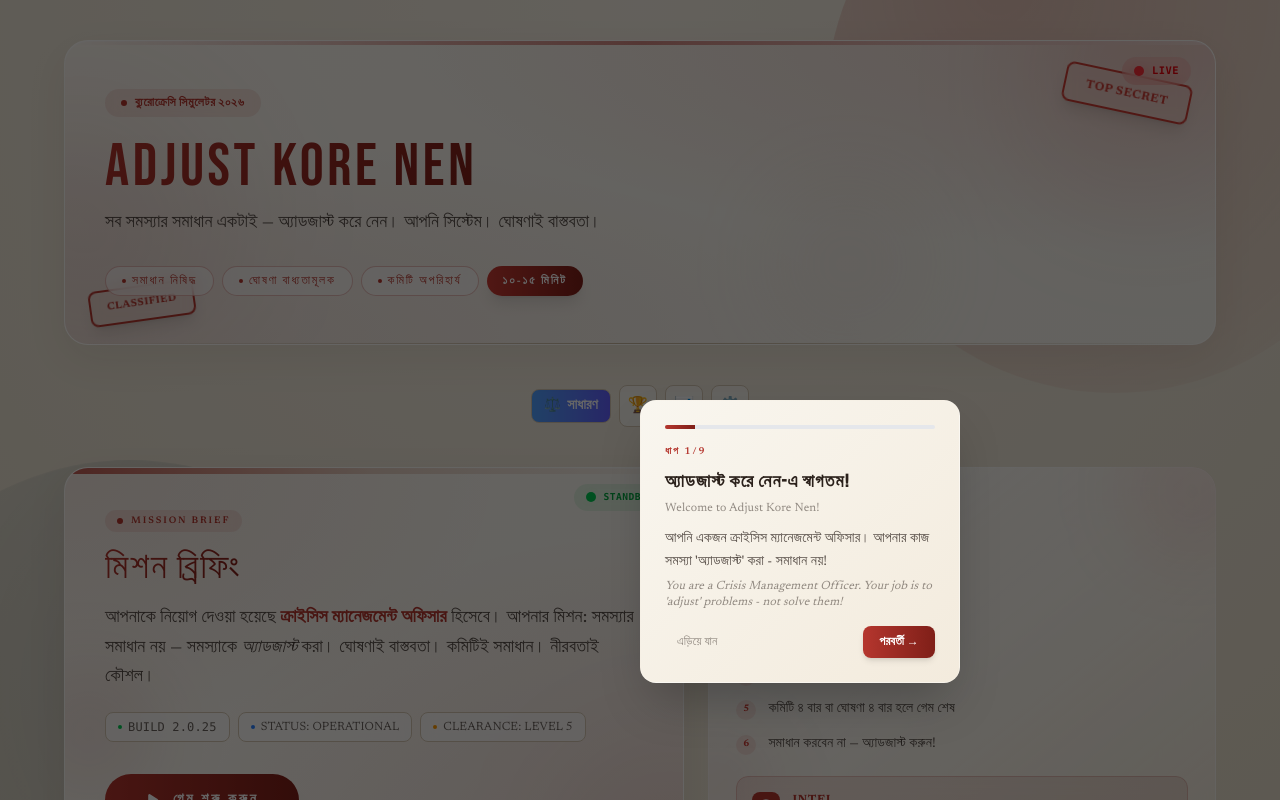
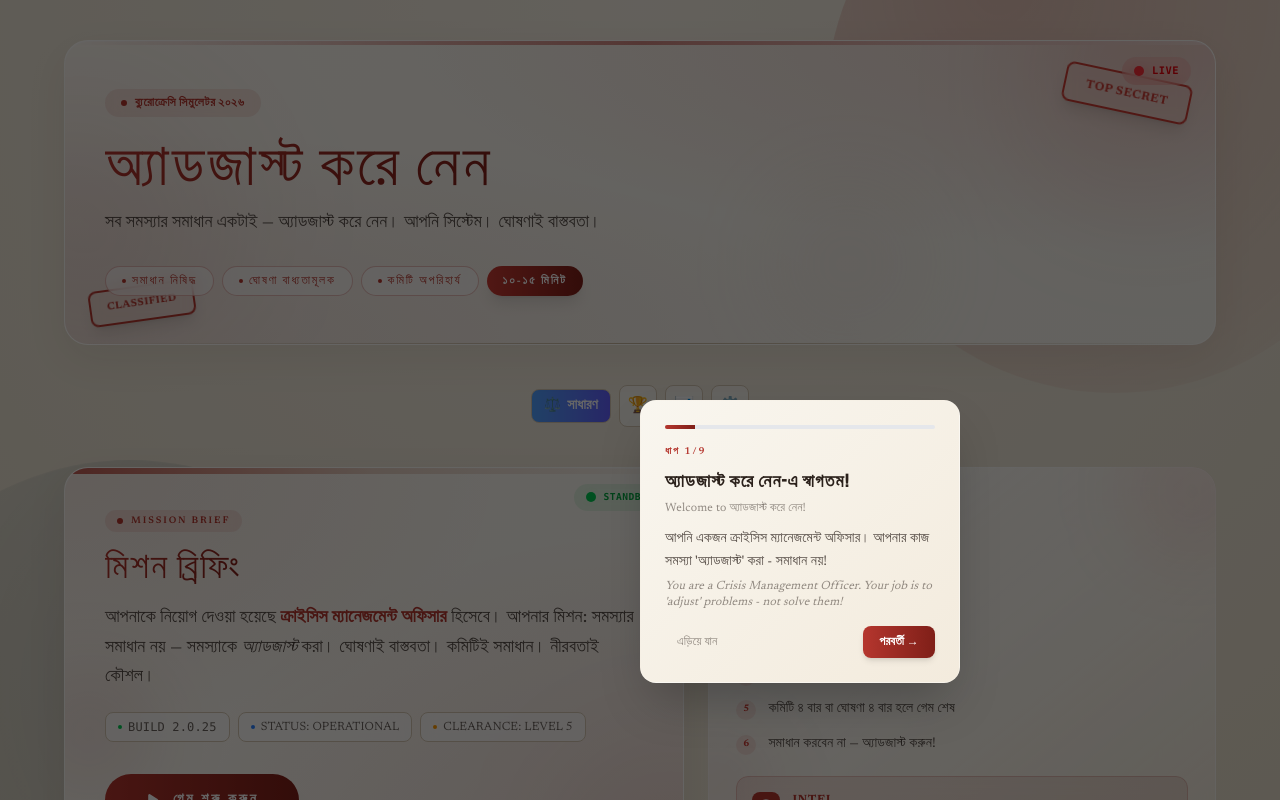
Before and after one commit to mrahman171/Adjust-kore-nen, a Next.js app: page / in a window 1280 px wide. Shown: the top 800 px of the page. Built offline with nearby package versions, Linux system fonts and the light colour scheme.

Commit message:
Name update

```diff
--- a/src/app/layout.tsx
+++ b/src/app/layout.tsx
@@ -14,7 +14,7 @@ const body = Newsreader({
 });
 
 export const metadata: Metadata = {
-  title: "Adjust Kore Nen",
+  title: "অ্যাডজাস্ট করে নেন",
   description:
     "একটা স্যাটায়ার গেম, যেখানে সব সমস্যার সমাধান—অ্যাডজাস্ট করে নেন।",
 };
--- a/src/app/page.tsx
+++ b/src/app/page.tsx
@@ -642,7 +642,7 @@ export default function Home() {
 
       <main className="mx-auto flex w-full max-w-6xl flex-col gap-10">
         <Header
-          title="ADJUST KORE NEN"
+          title="অ্যাডজাস্ট করে নেন"
           subtitle="সব সমস্যার সমাধান একটাই — অ্যাডজাস্ট করে নেন। আপনি সিস্টেম। ঘোষণাই বাস্তবতা।"
         />
 
--- a/src/components/Tutorial.tsx
+++ b/src/components/Tutorial.tsx
@@ -18,7 +18,7 @@ export interface TutorialStep {
 const TUTORIAL_STEPS: TutorialStep[] = [
   {
     id: "welcome",
-    title: "Welcome to Adjust Kore Nen!",
+    title: "Welcome to অ্যাডজাস্ট করে নেন!",
     titleBn: "অ্যাডজাস্ট করে নেন-এ স্বাগতম!",
     content: "You are a Crisis Management Officer. Your job is to 'adjust' problems - not solve them!",
     contentBn: "আপনি একজন ক্রাইসিস ম্যানেজমেন্ট অফিসার। আপনার কাজ সমস্যা 'অ্যাডজাস্ট' করা - সমাধান নয়!",
```
